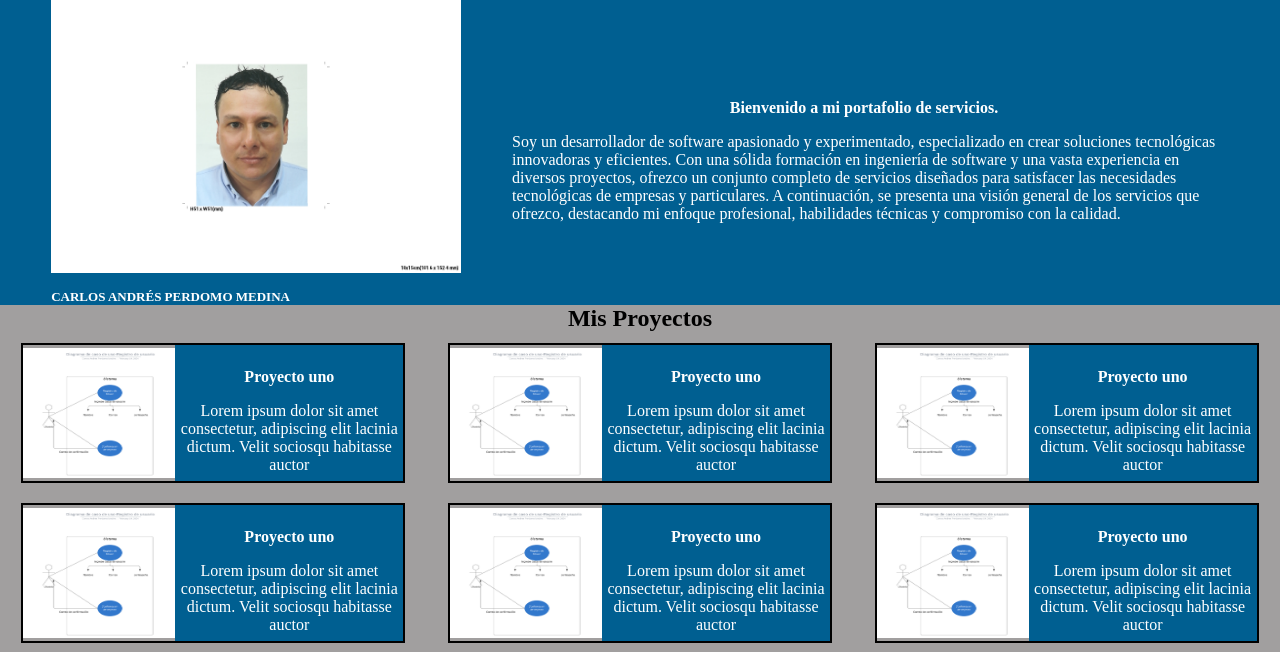
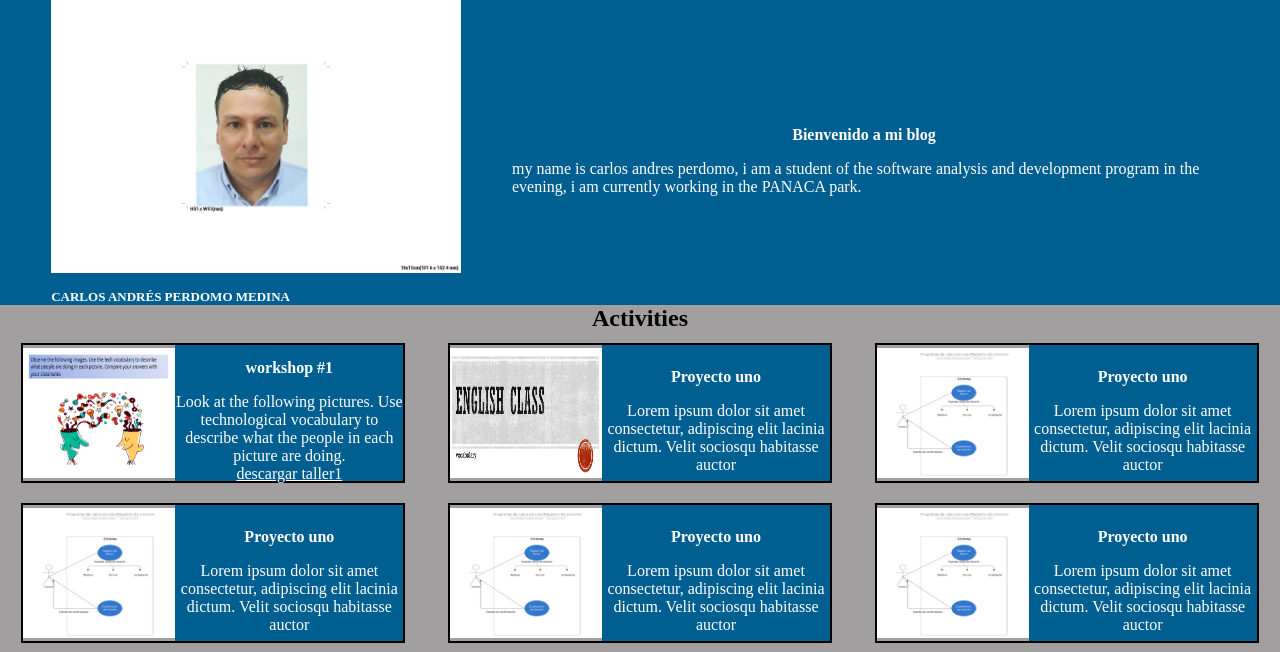
Before and after one commit to capmedina01/portafolio, a plain HTML site: page index.html in a window 1280 px wide. Shown: the top 652 px of the page. Drawn offline with nearby package versions, Linux system fonts and the light colour scheme.

Commit message:
talleres

```diff
--- a/index.html
+++ b/index.html
@@ -14,14 +14,10 @@
             <h1 class="art1__h1">CARLOS ANDRÉS PERDOMO MEDINA</h1>
         </article>
         <article class="art2">
-            <h3 class="art2__h3">Bienvenido a mi portafolio de servicios.</h3>
-            <p class="art2__p"> Soy un desarrollador de software apasionado y experimentado,
-                <span> especializado en crear soluciones tecnológicas innovadoras y eficientes.</span>
-                <span>Con una sólida formación en ingeniería de software y una vasta experiencia en diversos proyectos, </span>
-                <span>ofrezco un conjunto completo de servicios diseñados para satisfacer las necesidades tecnológicas de empresas y particulares.</span>
-                <span>A continuación, se presenta una visión general de los servicios que ofrezco,</span>
-                <span>destacando mi enfoque profesional, habilidades técnicas y compromiso con la calidad.</span>
-
+            <h3 class="art2__h3">Bienvenido a mi blog</h3>
+            <p class="art2__p"> my name is carlos andres perdomo,
+                <span> i am a student of the software analysis and development program in the evening,</span>
+                <span>i am currently working in the PANACA park.</span>
             </p>
         </article>
     </header>
@@ -29,24 +25,25 @@
     <main class="main">
         <section class="section">
             <article>
-                <h2>Mis Proyectos</h2>
+                <h2>Activities </h2>
                 <div></div>
             </article>
             <div class="divScreen">
                 <article class="section__art1">
                     <article class="artimg">
-                        <img class="artimg__img" src="/assets/Diagrama caso de uso-registro.PNG" alt="">
+                        <img class="artimg__img" src="/assets/Captura.PNG" alt="">
                     </article>
                     <article class="art2 art2--bg">
-                        <h3 class="art2__h3">Proyecto uno</h3>
+                        <h3 class="art2__h3">workshop #1</h3>
                         <p class="art2__p">
-                            <span>Lorem ipsum dolor sit amet consectetur, adipiscing elit lacinia dictum. Velit sociosqu habitasse auctor</span>
+                            Look at the following pictures. Use technological vocabulary to describe what the people in each picture are doing.
                         </p>
+                        <a class="link1" href="/assets/taller1.pdf">descargar taller1</a>
                     </article>
                 </article>
                 <article class="section__art1">
                     <article class="artimg">
-                        <img class="artimg__img" src="/assets/Diagrama caso de uso-registro.PNG" alt="">
+                        <img class="artimg__img" src="/assets/Vocabulary.PNG" alt="">
                     </article>
                     <article class="art2 art2--bg">
                         <h3 class="art2__h3">Proyecto uno</h3>
--- a/styles/style.css
+++ b/styles/style.css
@@ -102,6 +102,10 @@ body{
     width: 60%;
 }
 
+.link1{
+    color: white;
+}
+
 .footer{
     width: 100%;
     height: 5rem;
```
Also changed, not shown: assets/Captura.PNG (added), assets/Vocabulary.PNG (added), 2 other files.
